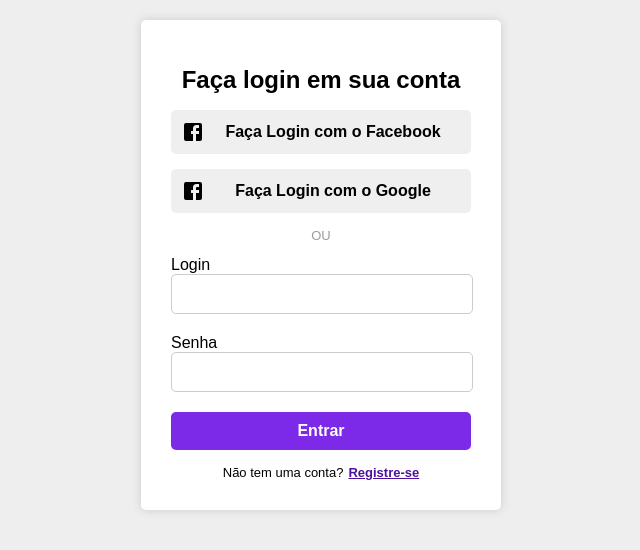
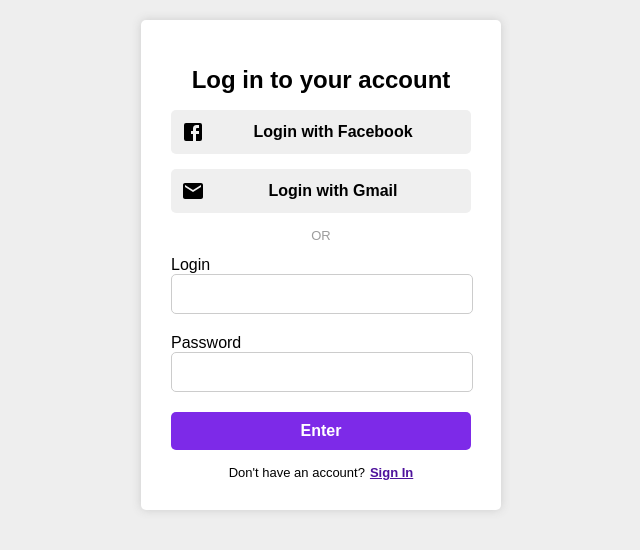
Before and after one commit to guizaramellaf91/home-finances-client, a React (Create React App) app: page / in a window 1280 px wide. Shown: the top 550 px of the page, without its empty margins (319-959 px from the left). Built offline with nearby package versions, Linux system fonts and the light colour scheme; no server answers.

Commit message:
new changes

```diff
--- a/src/components/footer/styled.js
+++ b/src/components/footer/styled.js
@@ -4,9 +4,9 @@ export const AreaFooter = styled.div`
     background-color: #ccc;
     text-align: center;
     padding: 20px;
-    font-size: 14px;
+    font-size: 12px;
 
     bottom: 0;
     position: fixed;
     width: 100%;
-`
+`;
--- a/src/components/header/index.js
+++ b/src/components/header/index.js
@@ -18,8 +18,8 @@ function Header(props) {
                 <nav>
                     <ul>
                         <li><Link to="/">Home</Link></li>
-                        <li><Link to="/users">Usuários</Link></li>
-                        <li><Link to="/finances">Finanças</Link></li>
+                        <li><Link to="/users">Users</Link></li>
+                        <li><Link to="/finances">Finances</Link></li>
                         <li onClick={logout}>Logout</li>
                     </ul>
                     <div className="avatar">
--- a/src/pages/login/index.js
+++ b/src/pages/login/index.js
@@ -6,7 +6,7 @@ import apiFirebase from '../../services/api-firebase';
 import './styled.js';
 import { AreaLogin } from './styled';
 import { BtbDefaultIcons, BtnDefault } from '../../components/main/styled';
-import { ArrowBackIos, Facebook } from '@material-ui/icons';
+import { ArrowBackIos, Facebook, Email } from '@material-ui/icons';
 import { history } from '../../history';
 
 export default ({onReceiveGoogle}) => {
@@ -45,29 +45,29 @@ export default ({onReceiveGoogle}) => {
             <Switch>
                 <Route exact path="*">
                     <AreaLogin>
-                        <h1>Faça login em sua conta</h1>
+                        <h1>Log in to your account</h1>
                         <BtbDefaultIcons>
                             <Facebook />
-                            <div className="center">Faça Login com o Facebook</div>
+                            <div className="center">Login with Facebook</div>
                         </BtbDefaultIcons>
                         <BtbDefaultIcons onClick={actionLoginGoogle}>
-                            <Facebook />
-                            <div className="center">Faça Login com o Google</div>
+                            <Email />
+                            <div className="center">Login with Gmail</div>
                         </BtbDefaultIcons>
-                        <p>OU</p>
+                        <p>OR</p>
                         <form onSubmit={handleSubmit}>
                             <div className="form--input">
                                 <label>Login</label>
                                 <input type="login" id="login" name="login" value={this} />
                             </div>
                             <div className="form--input">
-                                <label>Senha</label>
+                                <label>Password</label>
                                 <input type="password" id="password" name="password" value={this} />
                             </div>
-                            <BtnDefault type="submit">Entrar</BtnDefault>
+                            <BtnDefault type="submit">Enter</BtnDefault>
                             <div className="footerLogin">
-                                Não tem uma conta?
-                                <Link to="/register">Registre-se</Link>
+                                Don't have an account?
+                                <Link to="/register">Sign In</Link>
                             </div>
                         </form>
                     </AreaLogin>
```
